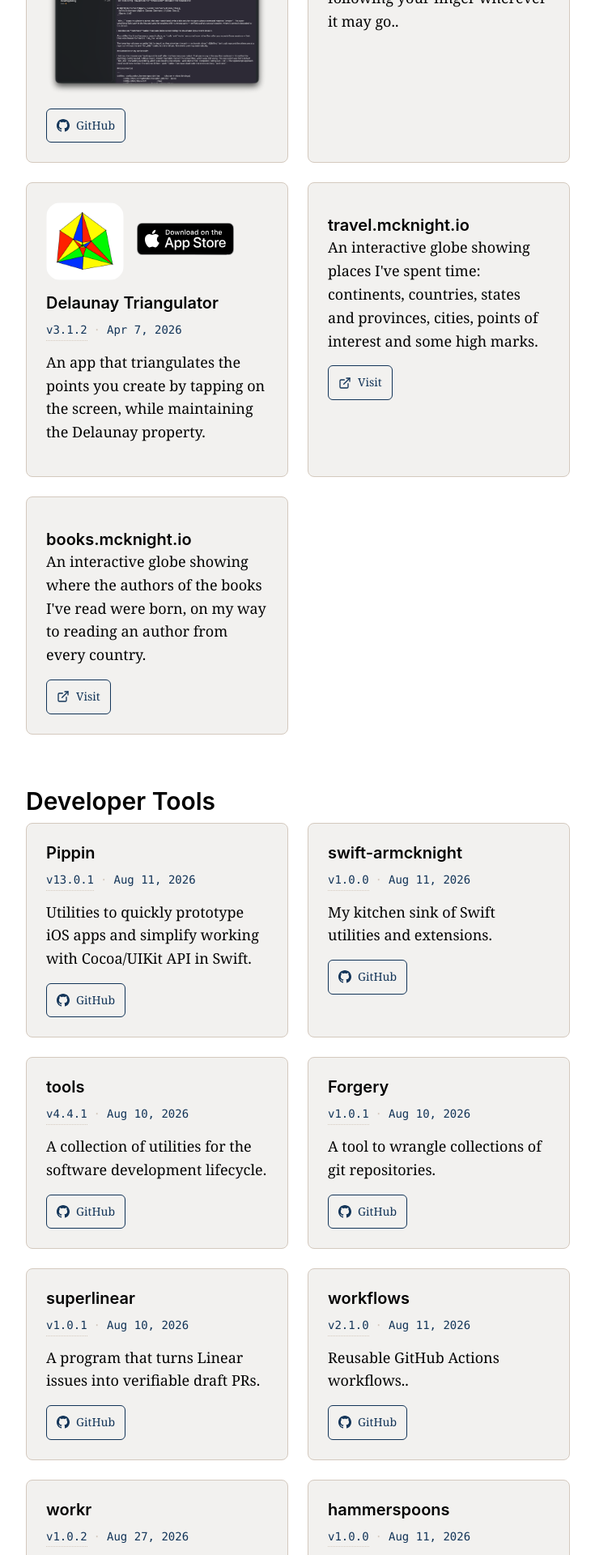
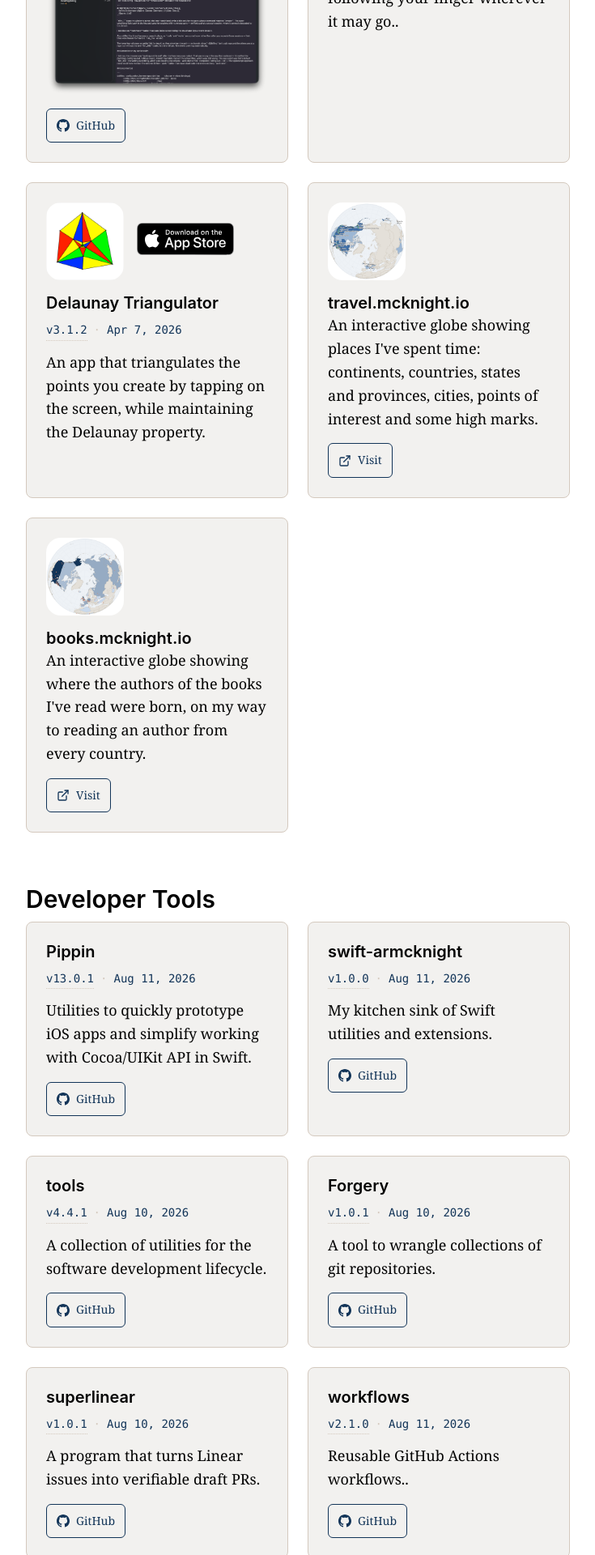
Before and after one commit to armcknight/mcknight.io, a Jekyll site: the page built from projects/index.html, in a window 1280 px wide. Shown: the part 685-2605 px from the top of the page at 81% size, without its empty margins (272-1007 px from the left). Built offline with Jekyll 4.4.1, drawn with Linux system fonts in a browser that asks for light colours.

Commit message:
update projects page

```diff
--- a/_data/projects.yml
+++ b/_data/projects.yml
@@ -83,11 +83,15 @@ apps:
     description: "An interactive globe showing places I've spent time: continents, countries, states and provinces, cities, points of interest and some high marks."
     website: "https://travel.mcknight.io"
     website-name: "Visit"
+    image: "travel-globe.png"
+    image-alt: "A globe seen from above the North Pole, with the countries and states visited shaded and the places marked"
 
   - name: "books.mcknight.io"
     description: "An interactive globe showing where the authors of the books I've read were born, on my way to reading an author from every country."
     website: "https://books.mcknight.io"
     website-name: "Visit"
+    image: "books-globe.png"
+    image-alt: "A globe seen from above the North Pole, with each country shaded by how many of the authors I read were born there"
 
 coding-challenges:
   - name: Project Euler
--- a/projects/index.html
+++ b/projects/index.html
@@ -17,7 +17,7 @@ title: "Projects"
         <div class="project-card">
           <div class="app-header">
             {% if project.image %}
-              <img src="{{ '/assets/images/projects/' | append: project.image | relative_url }}" alt="{{ project.name }} app icon" class="app-icon">
+              <img src="{{ '/assets/images/projects/' | append: project.image | relative_url }}" alt="{% if project.image-alt %}{{ project.image-alt }}{% else %}{{ project.name }} app icon{% endif %}" class="app-icon">
             {% endif %}
             {% if project.app-store-url %}
               <a href="{{ project.app-store-url }}" target="_blank" rel="noopener" class="project-link app-store-link">
```
Also changed, not shown: assets/images/projects/books-globe.png (added), assets/images/projects/travel-globe.png (added).
